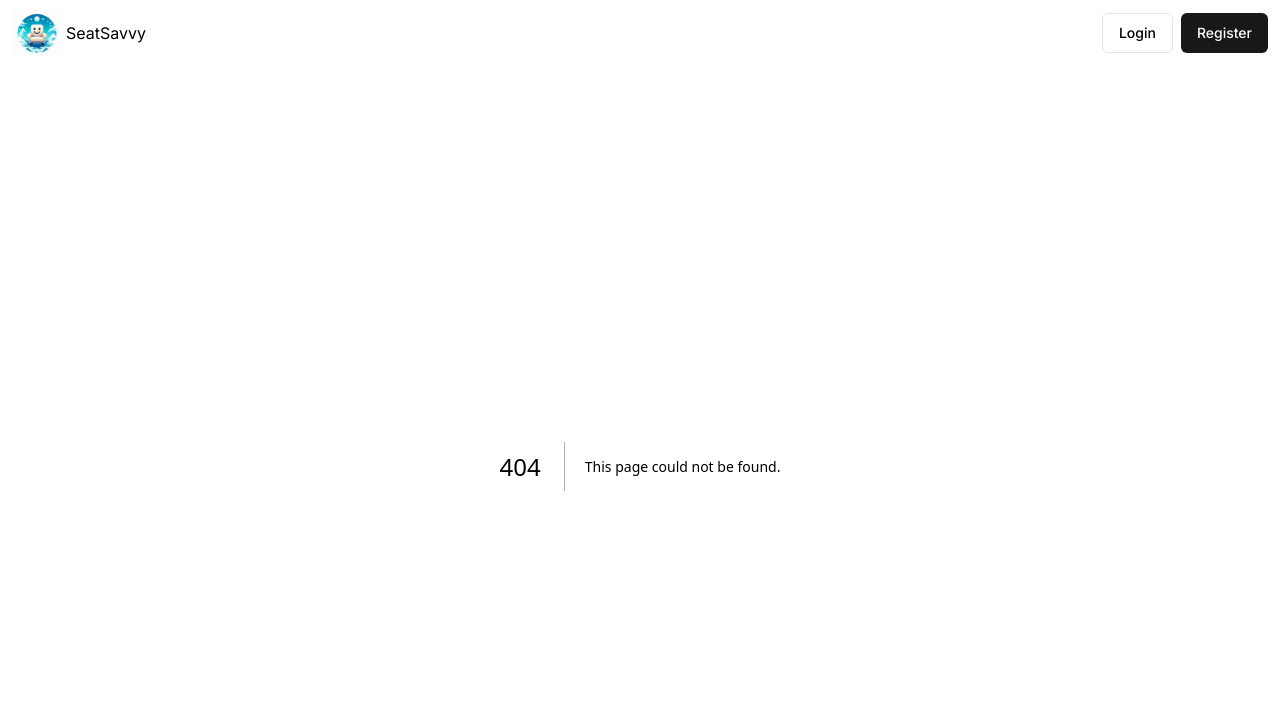
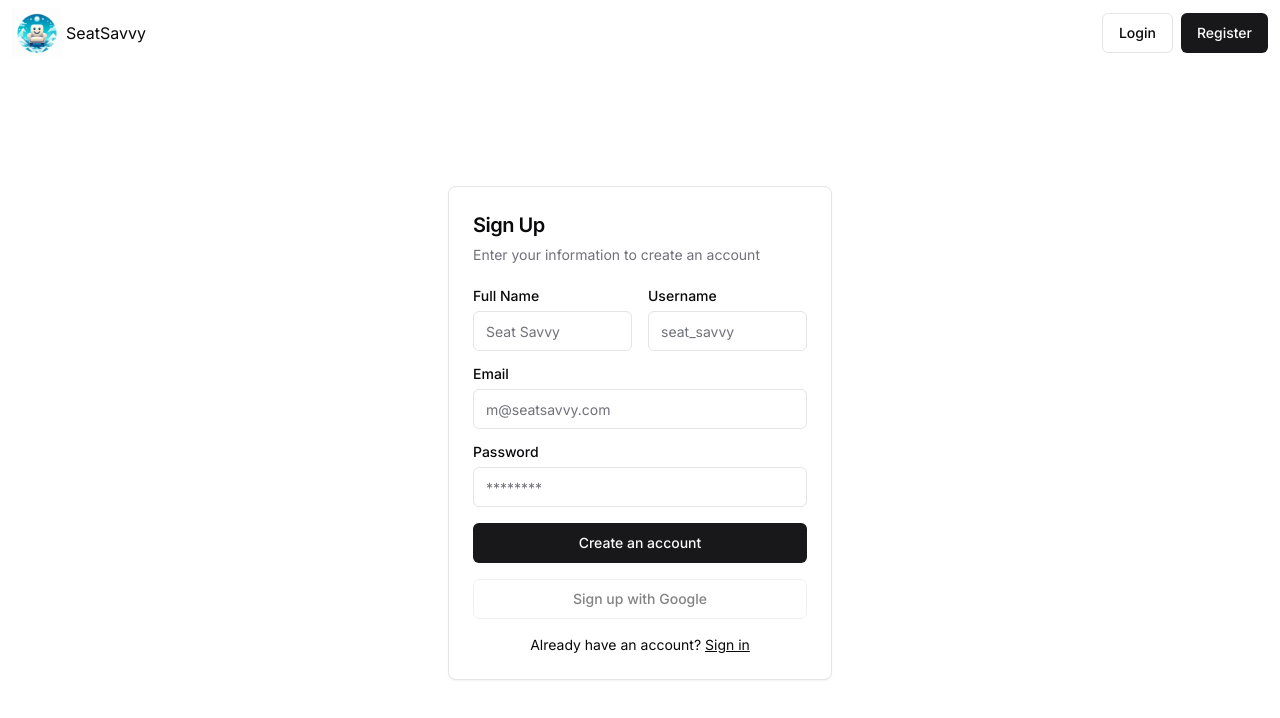
Before and after one commit to GenieWizards/SeatSavvy, a Next.js app in the folder apps/web/: page /register in a window 1280 px wide. Before the commit this address had no page. Shown: the top 718 px of the page. Built offline with nearby package versions, Linux system fonts and the light colour scheme.

Commit message:
feat: add register page🛂

```diff
--- /dev/null
+++ b/apps/web/src/app/(auth)/register/page.tsx
@@ -0,0 +1,9 @@
+import { RegisterForm } from "@/features/auth/components/register";
+
+export default function Register() {
+  return (
+    <section className="grid place-items-center">
+      <RegisterForm />
+    </section>
+  );
+}
--- /dev/null
+++ b/apps/web/src/features/auth/components/register.tsx
@@ -0,0 +1,75 @@
+import Link from "next/link";
+
+import { Button } from "@/components/ui/button";
+import {
+  Card,
+  CardContent,
+  CardDescription,
+  CardHeader,
+  CardTitle,
+} from "@/components/ui/card";
+import { Container } from "@/components/ui/container";
+import { Input } from "@/components/ui/input";
+import { Label } from "@/components/ui/label";
+
+export const description =
+  "A sign up form with first name, last name, email and password inside a card. There's an option to sign up with GitHub and a link to login if you already have an account";
+
+export function RegisterForm() {
+  return (
+    <Container>
+      <Card className="mx-auto max-w-sm">
+        <CardHeader>
+          <CardTitle className="text-xl">Sign Up</CardTitle>
+          <CardDescription>
+            Enter your information to create an account
+          </CardDescription>
+        </CardHeader>
+        <CardContent>
+          <div className="grid gap-4">
+            <div className="grid grid-cols-2 gap-4">
+              <div className="grid gap-2">
+                <Label htmlFor="full-name">Full Name</Label>
+                <Input id="full-name" placeholder="Seat Savvy" required />
+              </div>
+              <div className="grid gap-2">
+                <Label htmlFor="username">Username</Label>
+                <Input id="username" placeholder="seat_savvy" required />
+              </div>
+            </div>
+            <div className="grid gap-2">
+              <Label htmlFor="email">Email</Label>
+              <Input
+                id="email"
+                type="email"
+                placeholder="m@seatsavvy.com"
+                required
+              />
+            </div>
+            <div className="grid gap-2">
+              <Label htmlFor="password">Password</Label>
+              <Input
+                id="password"
+                type="password"
+                placeholder="********"
+                required
+              />
+            </div>
+            <Button type="submit" className="w-full">
+              Create an account
+            </Button>
+            <Button variant="outline" className="w-full" disabled>
+              Sign up with Google
+            </Button>
+          </div>
+          <div className="mt-4 text-center text-sm">
+            Already have an account?{" "}
+            <Link href="/login" className="underline">
+              Sign in
+            </Link>
+          </div>
+        </CardContent>
+      </Card>
+    </Container>
+  );
+}
```
